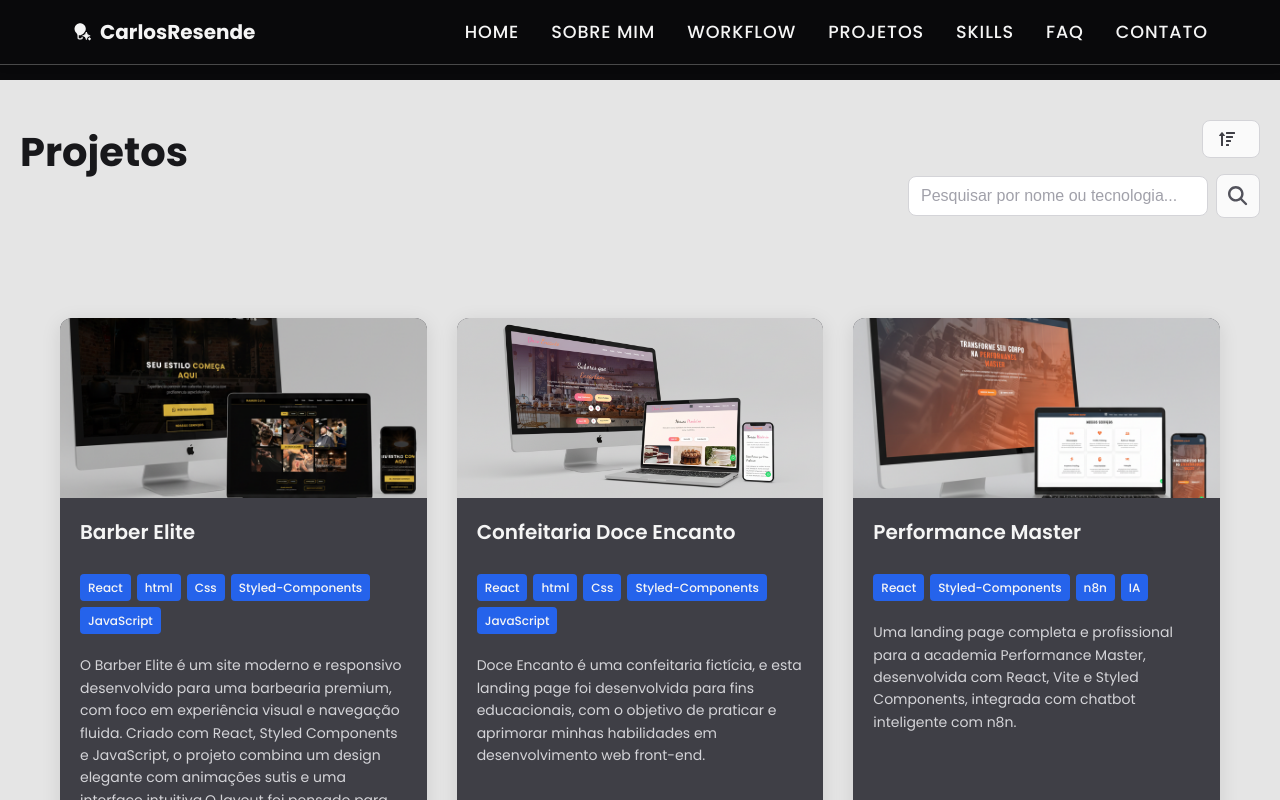
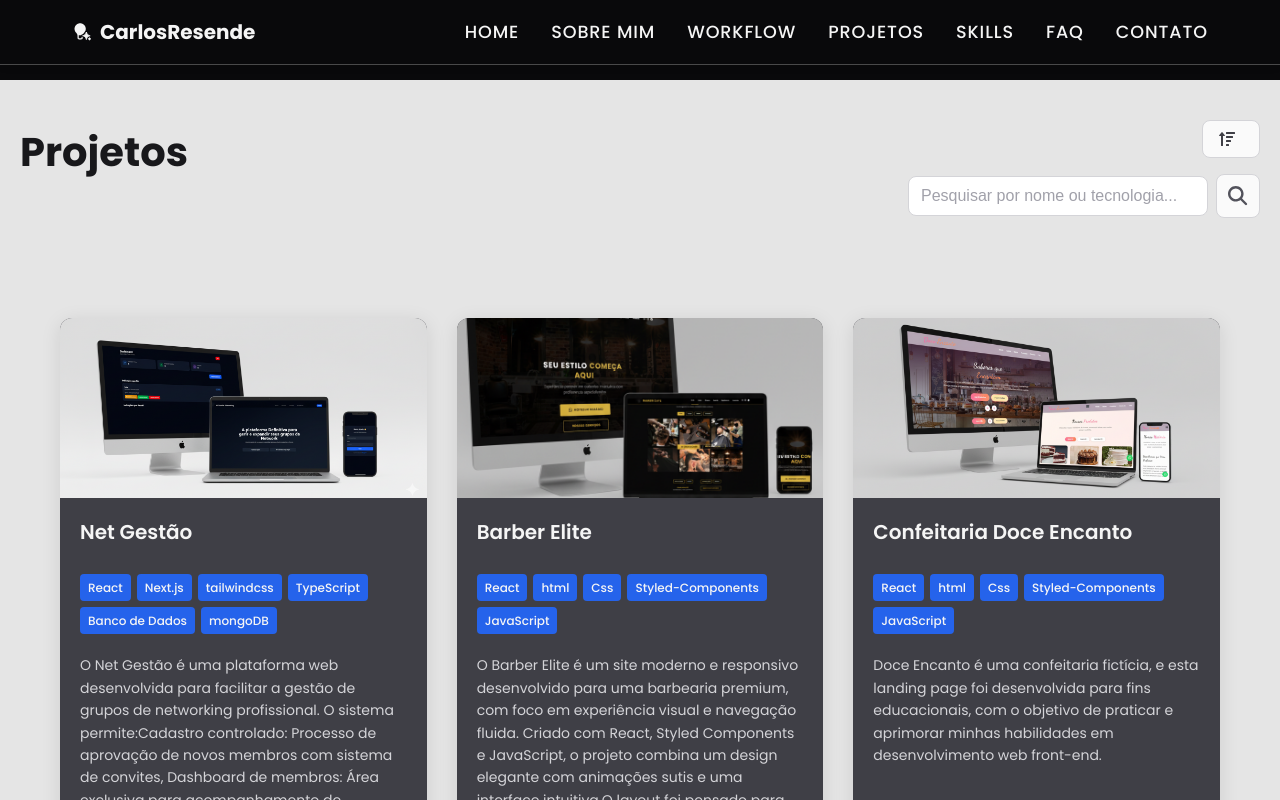
Before and after one commit to carlosresendeP/portifolio-CarlosResende, a React (Vite) app: page /projects in a window 1280 px wide. Shown: the top 800 px of the page. Built offline with nearby package versions, Linux system fonts and the light colour scheme.

Commit message:
upload do projeto netgestao

```diff
--- a/src/components/Projects/projects.jsx
+++ b/src/components/Projects/projects.jsx
@@ -48,7 +48,7 @@
                         </ImgProject>
 
                         <TextProject>
-                            <h2>{project.title}</h2>
+                            <h2>{project.title} <span>novo</span></h2>
                             <Tags>
                                 {project.tags.map((tag, i) => (
                                     <span key={i}>{tag}</span>
--- a/src/components/Projects/projects.styled.js
+++ b/src/components/Projects/projects.styled.js
@@ -154,6 +154,17 @@
     font-weight: 450;
     color: ${({ theme }) => theme.colors.neutral[900]};
     margin: 0;
+    display: flex;
+    align-items: center;
+    justify-content: center;
+
+    span{
+      background-color: #ff3b5cff;
+      border-radius: 20px;
+      padding: 2px 6px;
+      font-size: 1rem;
+      margin-left: 20px;
+    }
 
     @media (max-width: ${({ theme }) => theme.breakpoints.tablet}) {
       font-size: 1.75rem;
--- a/src/data/projectsData.js
+++ b/src/data/projectsData.js
@@ -30,7 +30,7 @@
 import projeto31 from '../assets/projects-images/mockup-Perf-Master.png';
 import projeto32 from '../assets/projects-images/mockup-doce-encanto.png';
 import projeto33 from '../assets/projects-images/mokup-BarberElite.png';
-
+import projeto34 from '../assets/projects-images/mockup-netGestao.png';
 
 
 // Dados dos projetos
@@ -409,6 +409,19 @@
         technologies: ["React", "Styled Components", "JavaScript"],
         featured: true
     },
+    {
+        id: 34,
+        title: "Net Gestão",
+        tags: ["React", "Next.js", "tailwindcss", "TypeScript", "Banco de Dados", "mongoDB"],
+        description: "O Net Gestão é uma plataforma web desenvolvida para facilitar a gestão de grupos de networking profissional. O sistema permite:Cadastro controlado: Processo de aprovação de novos membros com sistema de convites, Dashboard de membros: Área exclusiva para acompanhamento de atividades, Sistema de indicações: Geração e acompanhamento de oportunidades de negócio entre membros, Gestão administrativa: Painel para aprovação de membros e controle da rede",
+        imageUrl: projeto34,
+        deploy: "https://net-gestao.vercel.app/",
+        githubUrl: "https://github.com/carlosresendeP/net-gestao",
+        category: "frontend",
+        technologies: ["React", "Next.js", "tailwindcss", "TypeScript", "Banco de Dados", "mongoDB"],
+        featured: true
+    },
+
 
 
 ];
```
Also changed, not shown: src/assets/projects-images/mockup-netGestao.png (added), src/styles/colors.css (added), 1 other file (tests, documents, lock files or other folders).
